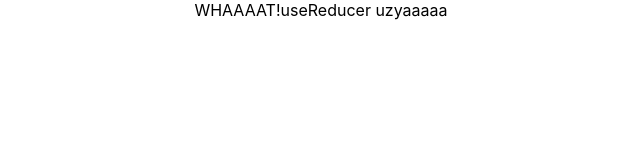
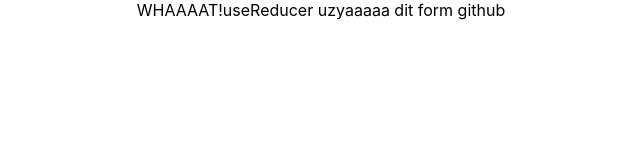
Before and after one commit to badishd-icodice-edu/git-demo, a React (Create React App) app: page / in a window 1280 px wide. Shown: the top 160 px of the page, without its empty margins (319-959 px from the left). Built offline with nearby package versions, Linux system fonts and the light colour scheme.

Commit message:
typo aldaa zasav

```diff
--- a/src/App.js
+++ b/src/App.js
@@ -7,6 +7,7 @@
       WHAAAAT!
       <>useReducer uzyaa</>
       aaa
+    dit form github
     </div>
   );
 }
```
